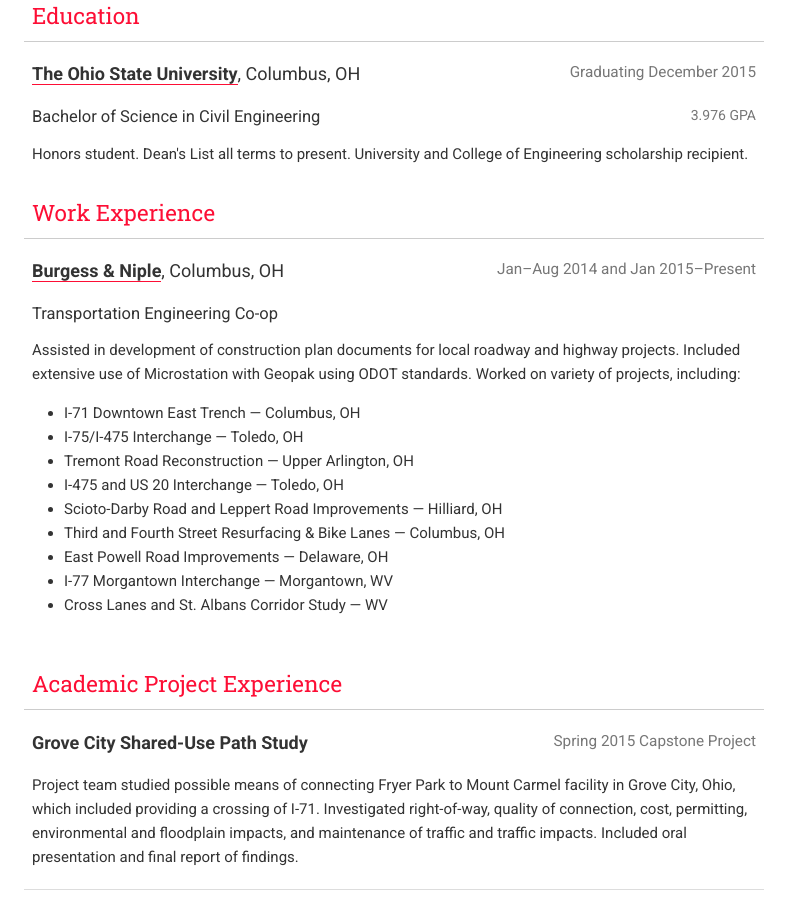
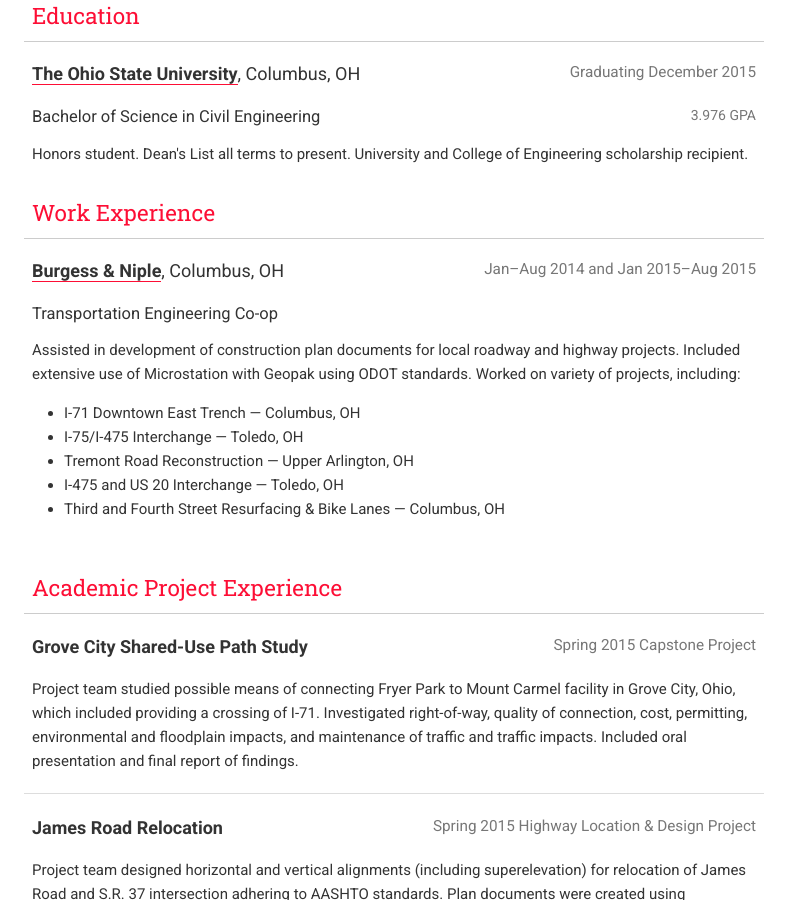
Before and after one commit to justinsoltesz/justinsoltesz.github.io, a Jekyll site: the page built from engineer.html, in a window 1280 px wide and 900 px high, scrolled down 331 px. Shown: the whole window, without its empty margins (246-1033 px from the left). Built offline with Jekyll 4.4.1, drawn with Linux system fonts in a browser that asks for light colours; nearby versions of some CDN libraries; Markdown is read by kramdown in place of the engine named in the settings.

Commit message:
Update B&N dates

```diff
--- a/engineer.html
+++ b/engineer.html
@@ -16,7 +16,7 @@
 		<h1>Work Experience</h1>
 		<div>
 				<section>
-					<h2><em><a href="http://burgessniple.com">Burgess &amp; Niple</a></em>, Columbus, OH <small>Jan&ndash;Aug 2014 and Jan 2015&ndash;Present</small></h2>
+					<h2><em><a href="http://burgessniple.com">Burgess &amp; Niple</a></em>, Columbus, OH <small>Jan&ndash;Aug 2014 and Jan 2015&ndash;Aug 2015</small></h2>
 					<h3>Transportation Engineering Co-op</h3>
 					<p>Assisted in development of construction plan documents for local roadway and highway projects. Included extensive use of Microstation with Geopak using ODOT standards. Worked on variety of projects, including:</p>
 					<ul>
@@ -24,11 +24,7 @@
 						<li>I-75/I-475 Interchange &mdash; Toledo, OH</li>
 						<li>Tremont Road Reconstruction &mdash; Upper Arlington, OH</li>
 						<li>I-475 and US 20 Interchange &mdash; Toledo, OH</li>
-						<li>Scioto-Darby Road and Leppert Road Improvements &mdash; Hilliard, OH</li>
 						<li>Third and Fourth Street Resurfacing & Bike Lanes &mdash; Columbus, OH</li>
-						<li>East Powell Road Improvements &mdash; Delaware, OH</li>
-						<li>I-77 Morgantown Interchange &mdash; Morgantown, WV</li>
-						<li>Cross Lanes and St. Albans Corridor Study &mdash; WV</li>
 					</ul>
 				</section>
 		</div>
```
